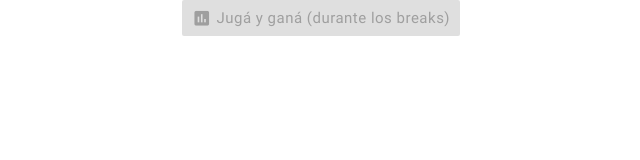
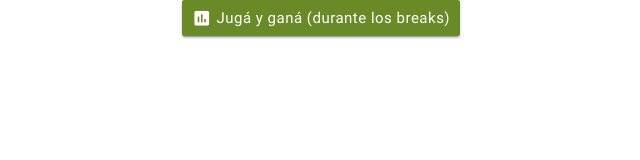
Before and after one commit to FacuEt/aco, a plain HTML site: page index.html in a window 1280 px wide. Shown: the whole page, without its empty margins (319-959 px from the left). Drawn offline with nearby package versions, Linux system fonts and the light colour scheme.

Commit message:
Update index.html

```diff
--- a/index.html
+++ b/index.html
@@ -40,13 +40,13 @@
 	</style>
 </head>
 <body style="text-align: center;">
+	<!-- ENABLE
 	<a class="waves-effect waves-light btn disabled" style="text-transform:none;background-color: #698A26;padding: 0 10px;">
 		<i class="material-icons left" style="margin: 0 5px 0 0;">poll</i> Jug&aacute; y gan&aacute; (durante los breaks)
 	</a>
+	-->
+	<a class="waves-effect waves-light btn parpadea" href="https://goo.gl/forms/Sy21kbMPPBYyUY5K2" target="_blank" style="text-transform:none;background-color: #698A26;padding: 0 10px;"> <i class="material-icons left" style="margin: 0 5px 0 0;">poll</i> Jug&aacute; y gan&aacute; (durante los breaks)</a>
 
-	<!-- ENABLE
-	<a class="waves-effect waves-light btn parpadea" href="https://goo.gl/KQ46Bj" target="_blank" style="text-transform:none;background-color: #698A26;padding: 0 10px;"> <i class="material-icons left" style="margin: 0 5px 0 0;">poll</i> Jug&aacute; y gan&aacute; (durante los breaks)</a>
-	-->
 </body>
 
 </html>
```
